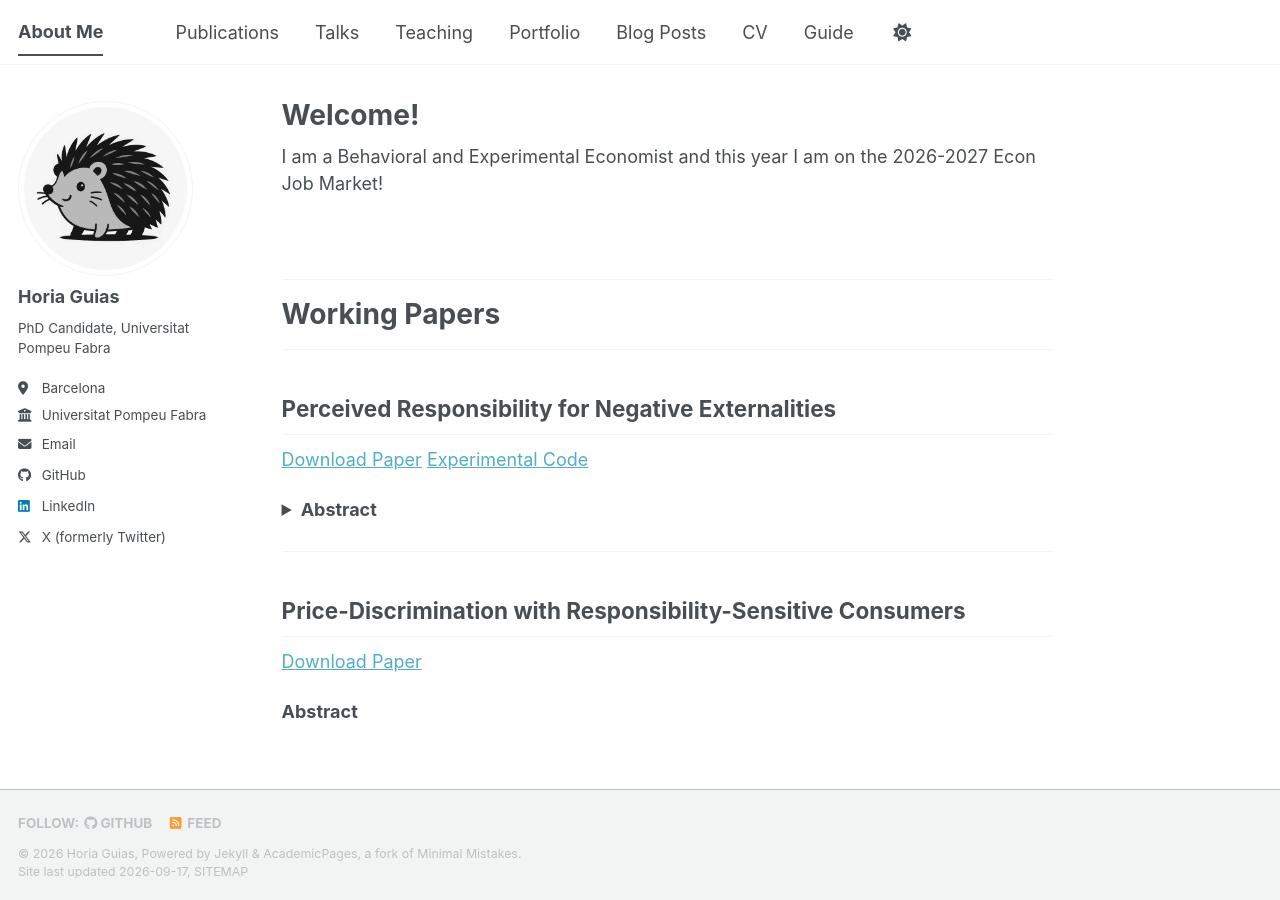
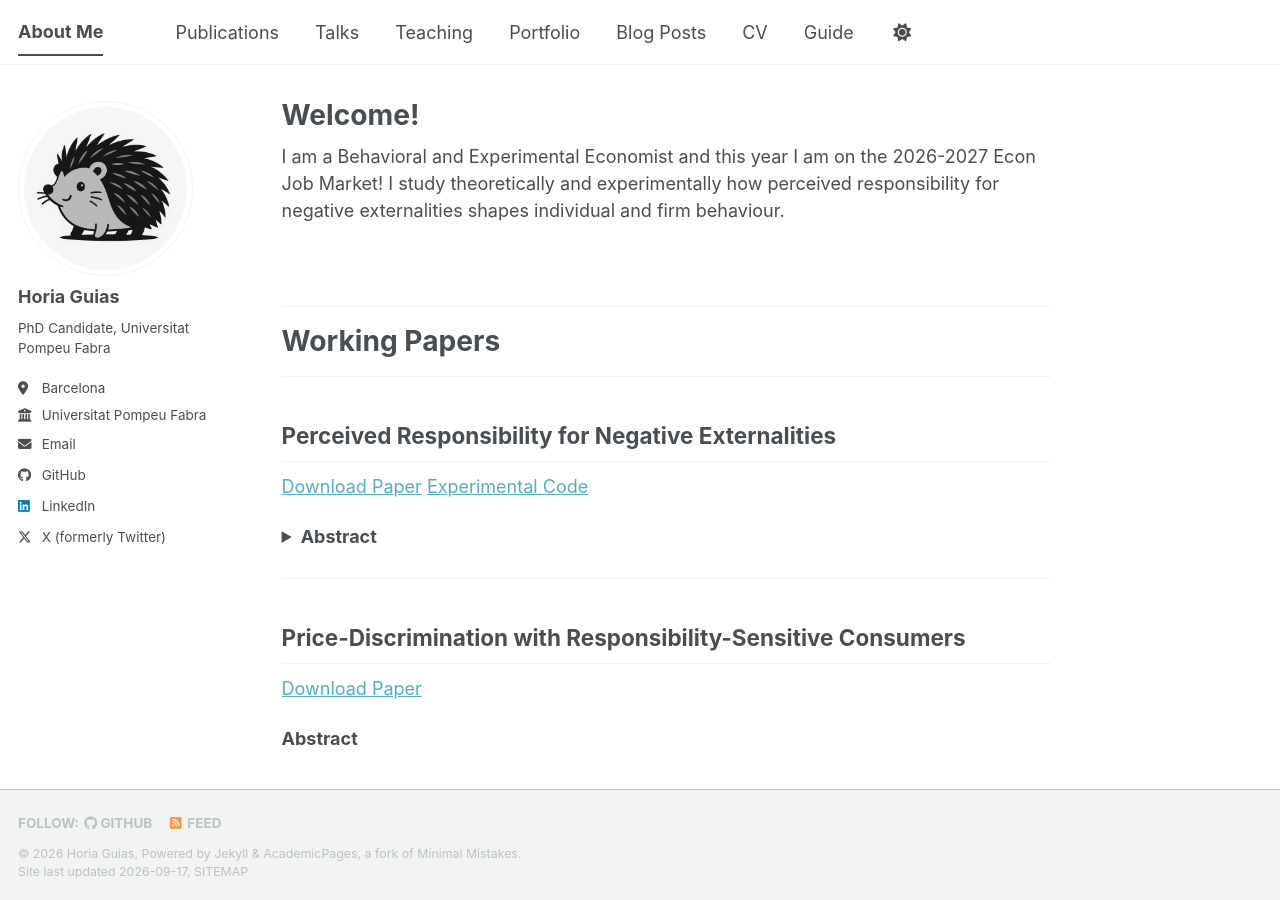
Before and after one commit to horiaguias/horiaguias.github.io, a Jekyll site: the page built from _pages/about.md, in a window 1280 px wide and 900 px high. Built offline with Jekyll 4.4.1, drawn with Linux system fonts in a browser that asks for light colours; a style sheet for code colours, icons or effects is not loaded.

Commit message:
Change Intro of about.md

```diff
--- a/_pages/about.md
+++ b/_pages/about.md
@@ -9,6 +9,8 @@ redirect_from:
 
 
 I am a Behavioral and Experimental Economist and this year I am on the 2026-2027 Econ Job Market!
+I study theoretically and experimentally how perceived responsibility for negative externalities
+shapes individual and firm behaviour.
 
 <div style="height: 40px;"></div>
 
```
